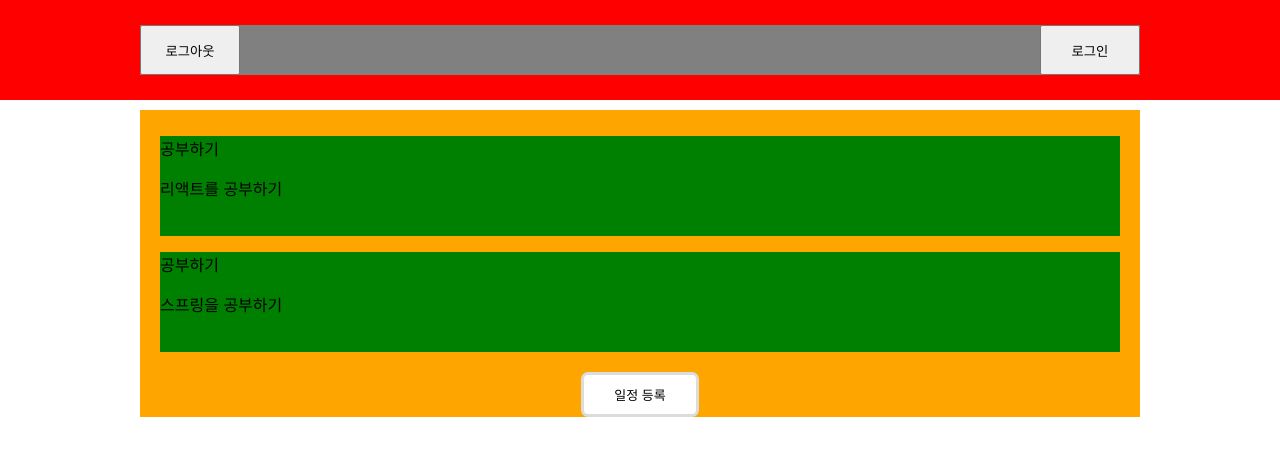
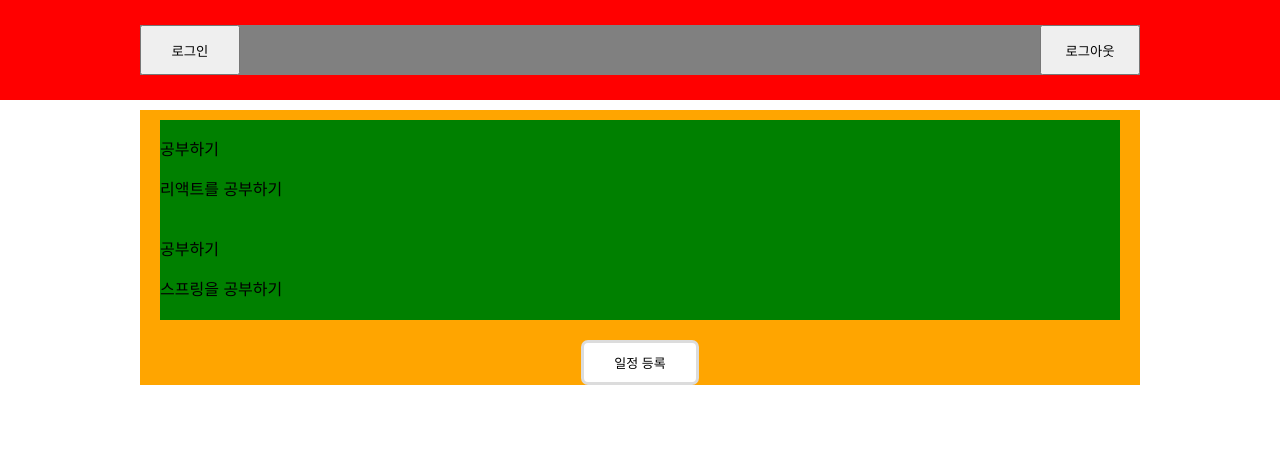
Before and after one commit to ysw753/spart_6week, a React (Create React App) app in the folder scheduler/: page /detail in a window 1280 px wide. Shown: the top 456 px of the page. Built offline with nearby package versions, Linux system fonts and the light colour scheme.

Commit message:
#2 디테일 페이지
수정

```diff
--- a/scheduler/src/App.js
+++ b/scheduler/src/App.js
@@ -9,6 +9,7 @@ function App() {
   return (
     <BrowserRouter>
       <Routes>
+
         <Route path="/" element={<Main />} />
         <Route path="/login" element={<Login />} />
         <Route path="/join" element={<Join />} />
@@ -16,6 +17,7 @@ function App() {
         <Route path="/:id/main" element={<Main />} />
         <Route path="/detail" element={<Detail />} />
       </Routes>
+
     </BrowserRouter>
   );
 }
--- a/scheduler/src/components/Header/Header.js
+++ b/scheduler/src/components/Header/Header.js
@@ -6,8 +6,8 @@ const Header = () => {
   return (
     <HeaderBox>
       <Box>
+        <button>로그인</button>
         <button>로그아웃</button>
-        <button>로그인</button>
       </Box>
     </HeaderBox>
   );
--- a/scheduler/src/components/detail/Detail.js
+++ b/scheduler/src/components/detail/Detail.js
@@ -1,97 +1,130 @@
 import styled from "styled-components";
 import Header from "../Header/Header";
 import Modal from "./Modal";
-import { useState } from "react";
-import { useDispatch } from "react-redux";
+import { useState,useRef } from "react";
+import { useDispatch, useSelector } from "react-redux";
+import {createSchedule,deleteSchedule,updateSchedule} from "../../redux/dayDataSlice";
 
-const DUMMY = [
-  {
-    user: {
-      userid: "useridawdxxa",
-      nickname: "yoo",
-      password: "12345",
-      username: "유성원",
-      day: {
-        dayId: "dayidakxxx",
-        text: "리액트를 공부하기",
-        title: "공부하기",
-      },
-    },
-  },
-  {
-    user: {
-      userid: "useridawdxxa",
-      nickname: "yoo",
-      password: "12345",
-      username: "유성원",
-      day: {
-        dayId: "dayidakxxx",
-        text: "스프링을 공부하기",
-        title: "공부하기",
-      },
-    },
-  },
-];
+// const DUMMY = [
+//   {
+//     user: {
+//       userid: "useridawdxxa",
+//       nickname: "yoo",
+//       password: "12345",
+//       username: "유성원",
+//       day: {
+//         dayId: "dayidakxxx",
+//         text: "리액트를 공부하기",
+//         title: "공부하기",
+//       },
+//     },
+//   },
+//   {
+//     user: {
+//       userid: "useridawdxxa",
+//       nickname: "yoo",
+//       password: "12345",
+//       username: "유성원",
+//       day: {
+//         dayId: "dayidakxxx",
+//         text: "스프링을 공부하기",
+//         title: "공부하기",
+//       },
+//     },
+//   },
+// ];
 
 const Detail = () => {
-  const [uploadSchedule,setUploadSchedule]=useState(false);
-  const closeScheduleModal=()=>{
-    setUploadSchedule(false);
+  // 일정등록 모달
+  const [uploadSchedule, setUploadSchedule] = useState(false);
+  const closeScheduleModal = () => {setUploadSchedule(false);};
+  //  일정수정 모달
+  const [schedule, setSchedule] = useState(false);
+  const closeSchedule = () => {setSchedule(false);};
+const [cardD, setcardD] = useState({
+    dayId:"",
+    title: "",
+    contents: "",
+  });
+  const cardData = (item) => {
+    setSchedule(true);
+    setcardD({ dayId: item.dayId,title: item.title, contents: item.contents });
   };
 
-  const [schedule,setSchedule]=useState(false);
-  const closeSchedule=()=>{
-    setSchedule(false);
-  };
+  const Dispatch = useDispatch();
+  const dayData = useSelector((state) => state.dayData.schedule);
+  console.log(dayData);
 
-  const cardData= (item)=>{
-    setSchedule(true);
-    setcardD({title:item.user.day.title,contents:item.user.day.text})
+  // 토글 클릭 시 변경
+  const [toggle, setToggle] = useState(true);
+  const onClickHandler = () => {setToggle((prev) => !prev);};
+const titleRef=useRef();
+const contentsRef=useRef();
+
+const updateTitleRef=useRef();
+const updateContentsRef=useRef();
+
+const onUpdateHandler =(itemId)=> {
+    const title=updateTitleRef.current.value;
+    const contents=updateContentsRef.current.value;
+    const findItem=dayData.filter((item)=>item.dayId===itemId);
+    const updatedItem={...findItem[0],title:title,contents:contents};
+    console.log(updatedItem);
+
+
+    Dispatch(updateSchedule(updatedItem));
+    alert('수정완료')
+    closeSchedule();
 }
-  const [cardD,setcardD]=useState({
-    title:'',
-    contents:''
-  })
-  const [edit,setedit]=useState(false);
+// console.log(dayData[0].contents);
 
+const onCreateHandler =()=>{
+   const title=titleRef.current.value;
+   const contents=contentsRef.current.value;
+   Dispatch(createSchedule({title:title,contents:contents}))
+   alert('완료');
+
+}
 
   return (
     <>
       <Modal visible={uploadSchedule} closeModal={closeScheduleModal}>
-  <h2 style={{textAlign:"center"}}>일정을 적어주세요!</h2>
+        <h2 style={{ textAlign: "center" }}>일정을 적어주세요!</h2>
         <div>
           <h4>제목</h4>
-  <input name="title" type={'text'} placeholder={'제목'}></input>
+          <input ref={titleRef} name="title" type={"text"} placeholder={"제목"}></input>
           <h5>내용</h5>
-  <input name="contents"type={'text'}placeholder={'내용'}></input>
+          <input ref={contentsRef} name="contents" type={"text"} placeholder={"내용"}></input>
         </div>
         <div>
-  <Button>등록하기</Button>
+          <Button onClick={onCreateHandler}>등록하기</Button>
           <Button onClick={closeScheduleModal}>취소</Button>
         </div>
       </Modal>
+      <Modal visible={schedule} closeModal={closeSchedule} data={cardD}>
+        <div style={{ margin: "auto", padding: "auto" }}>
+          {toggle ? (<p>{cardD.title}</p>) : (<input ref={updateTitleRef} type={"text"}placeholder={cardD.title}/>)}
+          {toggle ? (<p>{cardD.contents}</p>) : (<input ref={updateContentsRef} type={"text"} placeholder={cardD.contents}/>)}
+          {toggle ? (<Button onClick={onClickHandler}>수정하기</Button>) : (<Button onClick={()=>onUpdateHandler(cardD.dayId)}>수정완료</Button>)}
+          <Button onClick={closeSchedule}>되돌아가기</Button>
+        </div>
+      </Modal>
 
-<Modal visible={schedule} closeModal={closeSchedule}data={cardD}>
-              {false?<p>{cardD.title}</p>:<input type={'text'}></input>}
-              <p>{cardD.contents}</p>
-            <Button>수정하기</Button>
-            <Button onClick={closeSchedule}>취소</Button>
-      </Modal>
-    <Header/>
+      <Header />
       <MainBox>
+
         <DaySection>
-          {DUMMY.map((dayitem) => (
 
-            <Card onClick={()=>cardData(dayitem)}>
-              <p>{dayitem.user.day.title}</p>
-              <p>{dayitem.user.day.text}</p>
+          {dayData.map((item) => (
+            <Card >
+              <Edit key={item.dayId} onClick={() => cardData(item)}>
+                <p>{item.title}</p>
+                <p>{item.contents}</p>
+              </Edit>
             </Card>
           ))}
-
-
-
         </DaySection>
-        <Button onClick={()=>{setUploadSchedule(true);}}>일정 등록</Button>
+        <Button onClick={() => { setUploadSchedule(true);}}>일정 등록</Button>
       </MainBox>
 
     </>
@@ -106,8 +139,10 @@ const MainBox = styled.div`
 `;
 const Card = styled.div`
   margin: auto;
-  width: inherit;
+  display: flex;
+  width: 100%;
   height: 100px;
+  justify-content: left;
   background-color: green;
 `;
 const DaySection = styled.div`
@@ -134,19 +169,27 @@ const MonthSection = styled.div`
   background-color: blue;
 `;
 const Button = styled.button`
-  display : block;
-  margin:auto;
+  display: block;
+  margin: auto;
   padding-top: 10px;
-  padding-bottom:10px;
-  padding-left:30px;
-  padding-right:30px;
+  padding-bottom: 10px;
+  padding-left: 30px;
+  padding-right: 30px;
   border-radius: 7px;
-  background-color:white;
-  font-size:13px;
+  background-color: white;
+  font-size: 13px;
   border: 3px solid gainsboro;
   cursor: pointer;
   &:hover {
-  text-decoration:underline;
-  background-color:gainsboro;
+    text-decoration: underline;
+    background-color: gainsboro;
+  }
+`;
+const Edit =styled.div`
+width: 480px;
+ height: 100px;
+&:hover {
+    text-decoration: underline;
+    background-color: gainsboro;
   }
 `
--- a/scheduler/src/components/detail/Modal.js
+++ b/scheduler/src/components/detail/Modal.js
@@ -1,8 +1,7 @@
 import React from "react";
 import styled from "styled-components";
 
-function Modal({ visible, closeModal,data,children}) {
-    console.log(data);
+function Modal({ visible, closeModal,children}) {
   return (
     <div className="Modal">
       <ModalWrap visible={visible}onClick={closeModal}></ModalWrap>
--- a/scheduler/src/redux/dayDataSlice.js
+++ b/scheduler/src/redux/dayDataSlice.js
@@ -1,13 +1,18 @@
 import { createSlice } from "@reduxjs/toolkit";
+import { act } from "react-dom/test-utils";
 
 const initialState = {
-  value: [
+  schedule:[
     {
-      userid: "useridawdxxa",
       dayId: "dayidakxxx",
-      text: "리액트를 공부하기",
+      contents: "리액트를 공부하기",
       title: "공부하기",
     },
+    {
+      dayId: "ccc",
+      contents: "스프링을 공부하기",
+      title: "공부하기",
+    }
   ],
 };
 
@@ -18,10 +23,24 @@ export const dayDataSlice = createSlice({
     load: (state) => {
       return state;
     },
+    createSchedule:(state,action)=>{
+      state.schedule.push(action.payload);
+    },
+    deleteSchedule:(state,action)=>{
+      return{
+        ...state,
+        schedule: state.schedule.filter((e)=>e.day!==action.payload)};
+    },
+    updateSchedule:(state,action)=>{
+      const updatedData = action.payload
+      const dataArr =state.schedule.map((item)=>updatedData.dayId===item.dayId ?{updatedData}:{item})
+      state.schedule=dataArr
+    },
   },
+
 });
 
 // Action creators are generated for each case reducer function
-export const { load } = dayDataSlice.actions;
+export const { load, createSchedule, deleteSchedule, updateSchedule } = dayDataSlice.actions;
 
 export default dayDataSlice.reducer;
```
Lines whose indentation alone changed are shown as unchanged.
